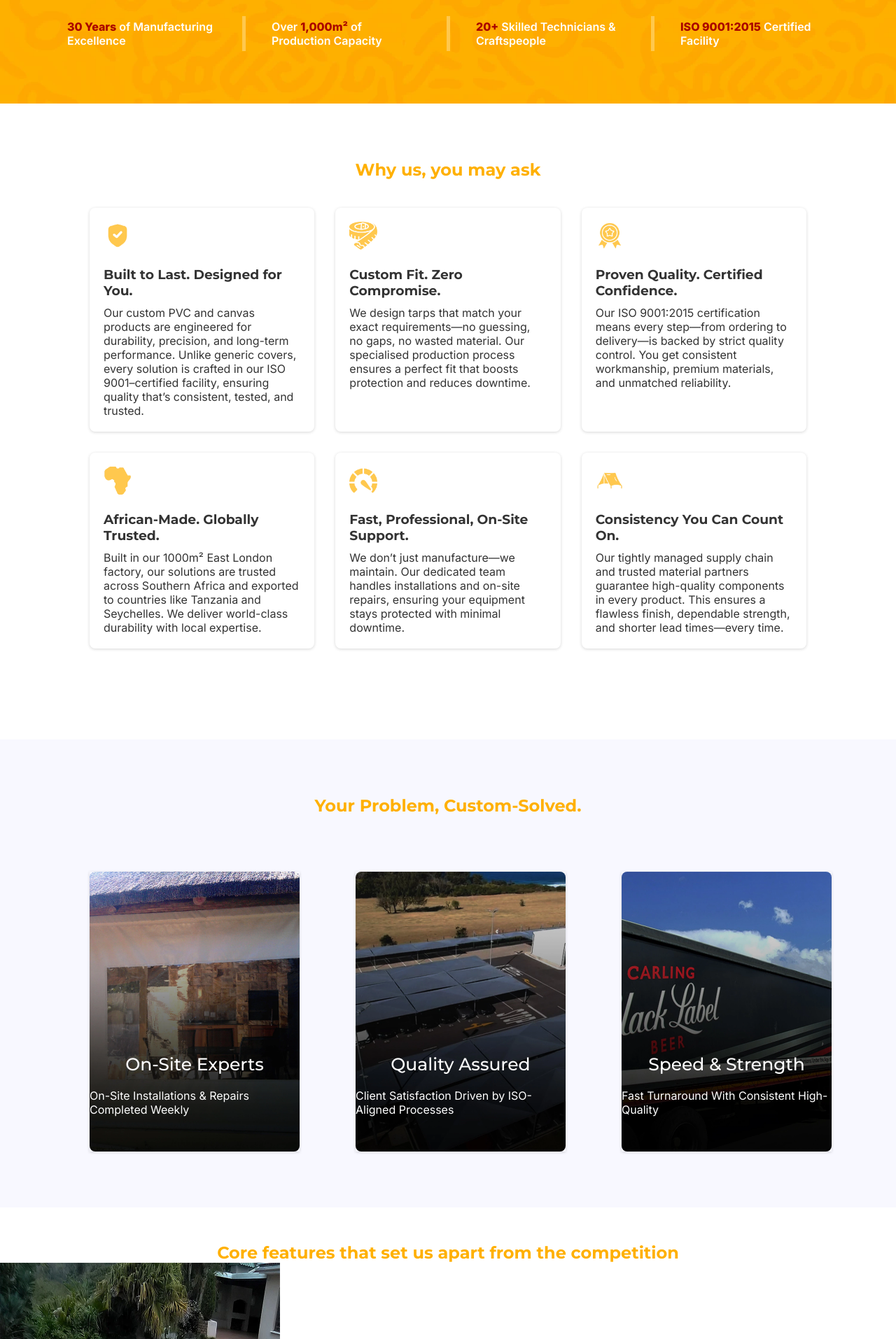
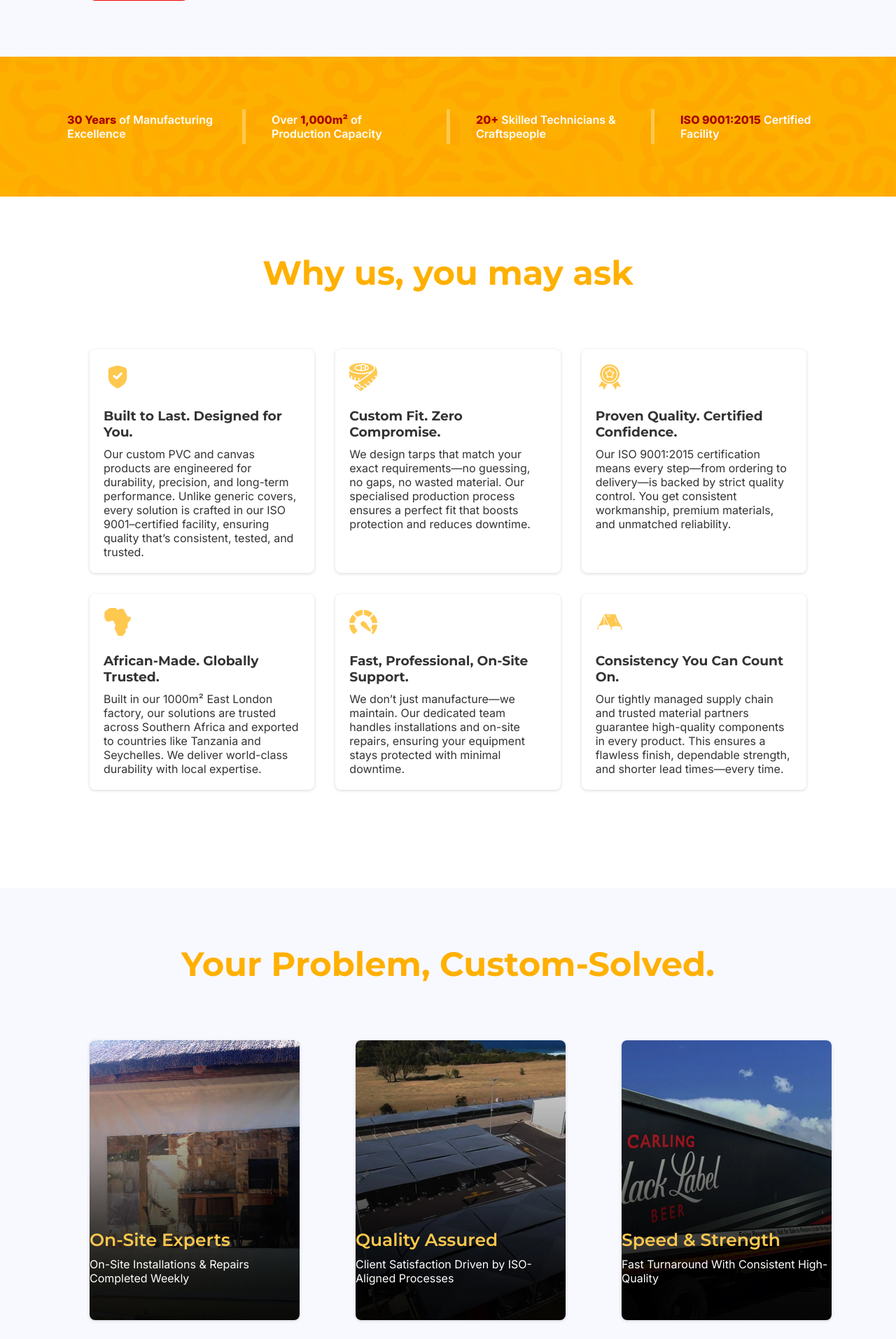
Before and after one commit to QMateza/tarpsandcanvas, a Django app: page / in a window 1280 px wide. Shown: the part 1806-3720 px from the top of the page at 70% size. Run offline with Django 5.2, Linux system fonts and the light colour scheme.

Commit message:
Social proof2 styled

```diff
--- a/static/styles/main.css
+++ b/static/styles/main.css
@@ -31,7 +31,7 @@
 
   /* ------ SPACING ------ */
 
-  --section-divider: 5rem;
+  --section-divider: 6rem;
 }
 
 /* ----------------- GLOBAL STYLES ----------------- */
@@ -71,8 +71,10 @@
 }
 
 h2 {
+  margin-bottom: 8rem;
   color: var(--primary);
   text-align: center;
+  font-size: var(--text-h2);
 }
 
 li {
@@ -192,10 +194,6 @@
   margin-bottom: var(--section-divider);
 }
 
-.clients h2 {
-  margin-bottom: 1rem;
-}
-
 .clients-wrapper {
   display: flex;
   align-items: center;
@@ -242,6 +240,11 @@
 
 .pain-point-text h2 {
   text-align: left;
+  margin-bottom: 2rem;
+}
+
+.highlight-charchoal {
+  color: var(--charchoal);
 }
 
 .pain-point-image {
@@ -319,10 +322,6 @@
   background-color: var(--white);
 }
 
-.value-prop h2 {
-  margin-bottom: 4rem;
-}
-
 .value-prop-wrapper {
   width: 80%;
   margin: 0 auto;
@@ -365,7 +364,7 @@
   gap: 8rem;
 }
 
-.social-proof2-wrapper div {
+.social-proof2-wrapper > div {
   position: relative;
   width: 100%;
   height: 40rem;
@@ -375,6 +374,8 @@
   align-items: center;
   padding-bottom: 5rem;
   box-shadow: rgba(0, 0, 0, 0.16) 0px 1px 4px;
+
+  border-radius: 8px;
 }
 
 .social-proof2-wrapper picture,
@@ -388,8 +389,7 @@
   border-radius: 8px;
 }
 
-.social-proof2-wrapper h5,
-.social-proof2-wrapper p{
+.social-proof2-text{
   color: var(--white);
   z-index: 1;
   text-align: left;
@@ -397,8 +397,9 @@
 
 .social-proof2-wrapper h5 {
   font-size: var(--text-h5);
-  font-weight: 500;
-  margin-bottom: 2rem;
+  font-weight: 600;
+  margin-bottom: 1rem;
+  color: var(--primary-tint);
 }
 
 .social-proof2-wrapper p {
--- a/templates/home.html
+++ b/templates/home.html
@@ -210,8 +210,7 @@
     <div class="pain-point-wrapper">
       <div class="pain-point-text">
         <h2>
-          Off-the-shelf covers fail fast, our custom tarps are built to your
-          specs, tested for strength, and delivered on time.
+          Stop replacing! <span class="highlight-charchoal"> Fail-proof tarps for tough work.</span>
         </h2>
         <p>
           Most businesses are stuck buying cheap, off-the-shelf tarps that tear
@@ -440,8 +439,10 @@
               height="400"
             />
           </picture>
+          <div class="social-proof2-text">
           <h5>On-Site Experts</h5>
           <p>On-Site Installations & Repairs Completed Weekly</p>
+          </div>
         </div>
         <div>
           <picture>
@@ -458,8 +459,10 @@
               height="400"
             />
           </picture>
-          <h5>Quality Assured</h5>
-          <p>Client Satisfaction Driven by ISO-Aligned Processes</p>
+          <div class="social-proof2-text">
+            <h5>Quality Assured</h5>
+            <p>Client Satisfaction Driven by ISO-Aligned Processes</p>
+          </div>
         </div>
         <div>
           <picture>
@@ -475,8 +478,10 @@
               height="400"
             />
           </picture>
+          <div class="social-proof2-text">
           <h5>Speed & Strength</h5>
           <p>Fast Turnaround With Consistent High-Quality</p>
+          </div>
         </div>
       </article>
     </div>
```
